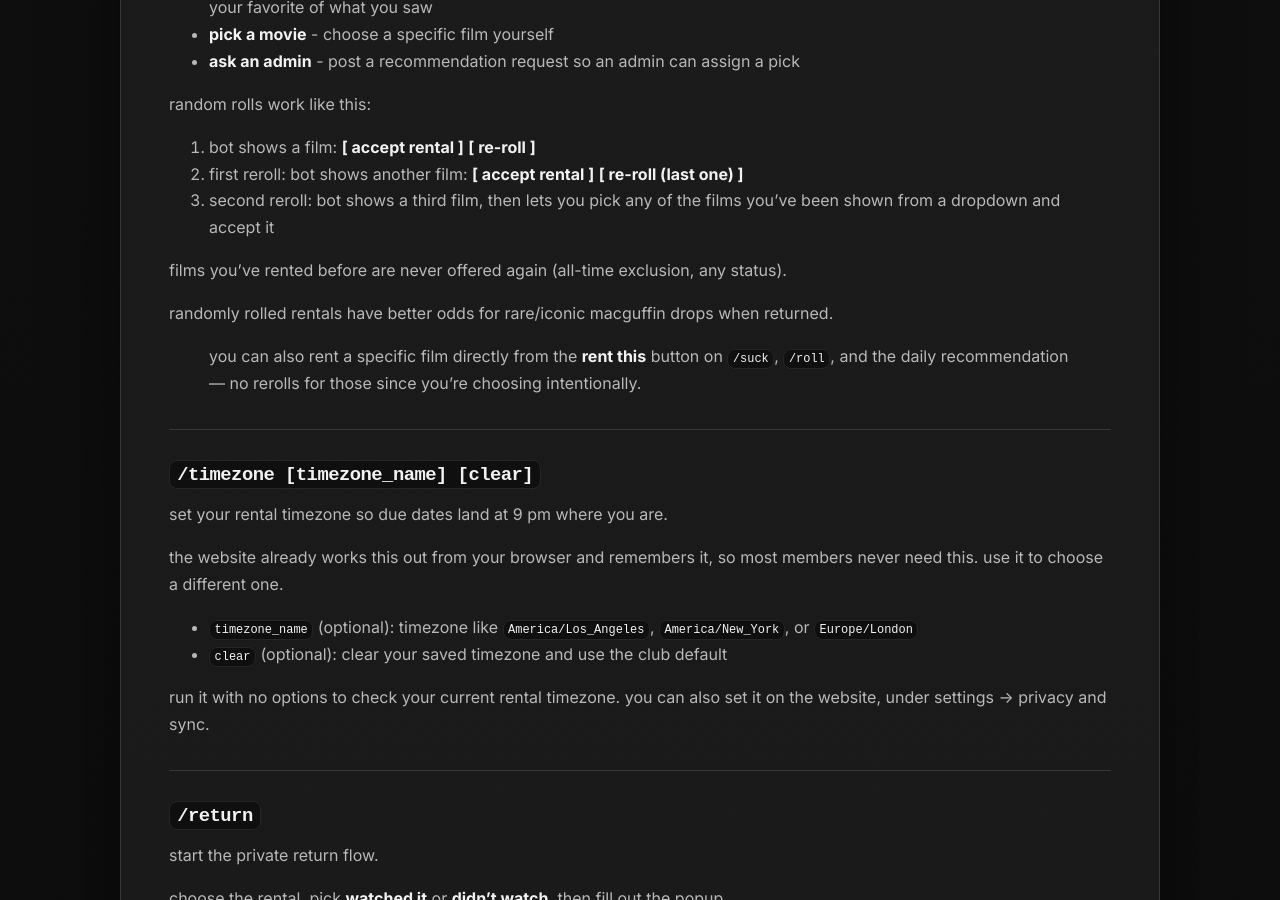
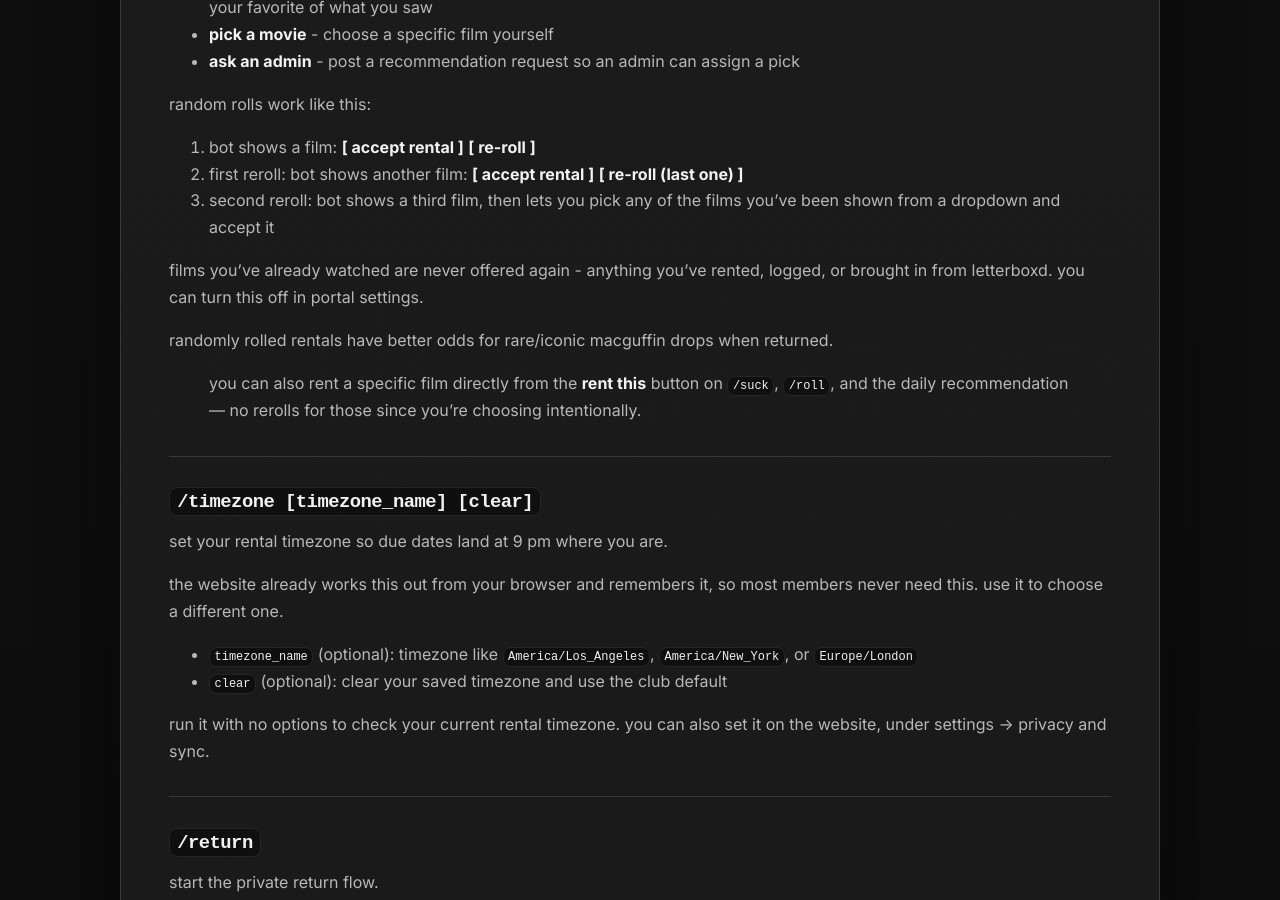
Before and after one commit to rupertosandez/sucklingsite, a Jekyll site: the page built from COMMANDS.md, in a window 1280 px wide and 900 px high, scrolled down 1859 px. Built offline with Jekyll 4.4.1, drawn with Linux system fonts in a browser that asks for light colours.

Commit message:
Changelog and commands for 3.7.2
Rolls skip what you have watched, not only what you rented. Site copy
stays member-facing: no mention of the fallback picker or which of the
two pickers was wrong, because from the counter there is only one.

```diff
--- a/COMMANDS.md
+++ b/COMMANDS.md
@@ -71,7 +71,7 @@ random rolls work like this:
 2. first reroll: bot shows another film: **[ accept rental ]** **[ re-roll (last one) ]**
 3. second reroll: bot shows a third film, then lets you pick any of the films you've been shown from a dropdown and accept it
 
-films you've rented before are never offered again (all-time exclusion, any status).
+films you've already watched are never offered again - anything you've rented, logged, or brought in from letterboxd. you can turn this off in portal settings.
 
 randomly rolled rentals have better odds for rare/iconic macguffin drops when returned.
 
```
Also changed, not shown: CHANGELOG.md.
